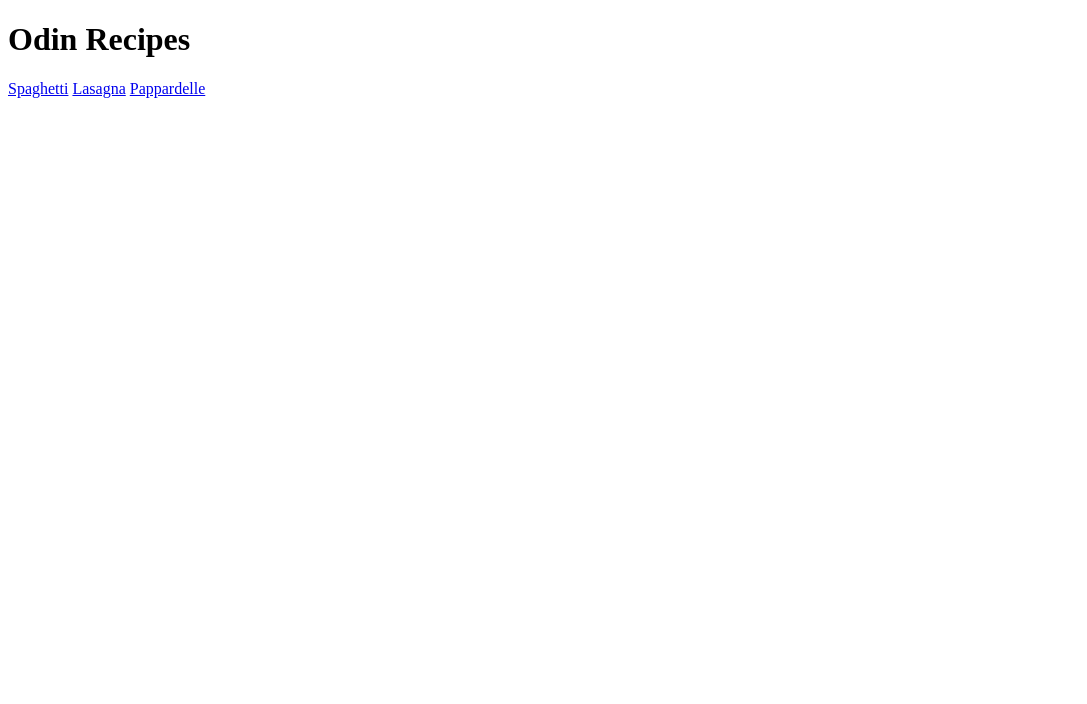
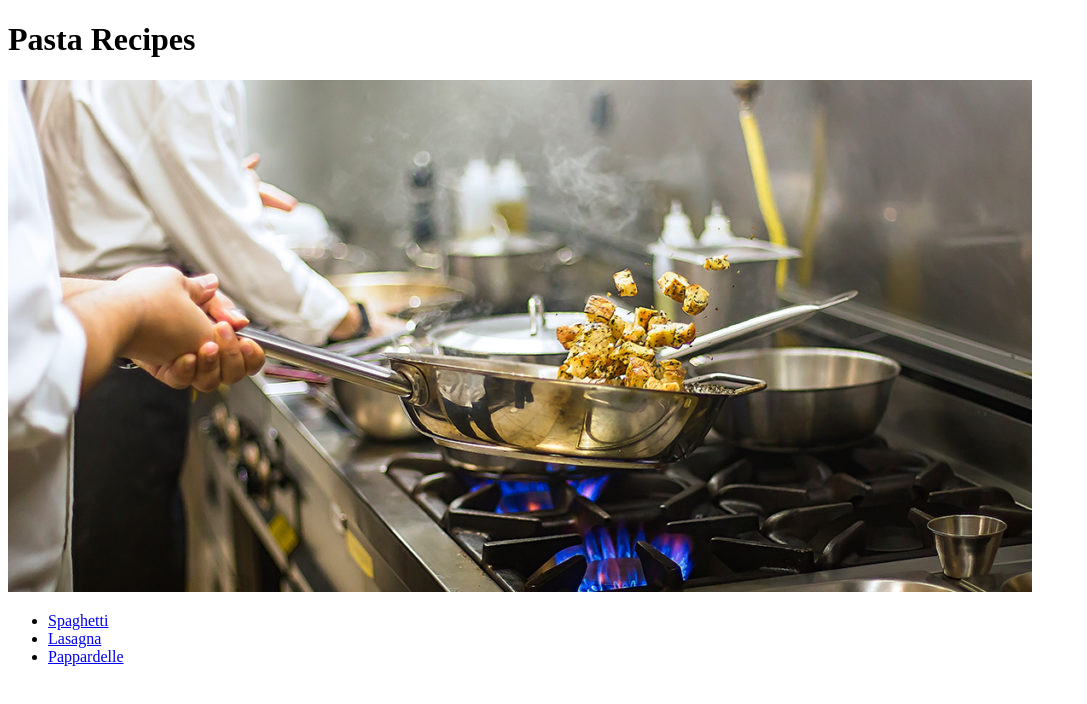
Before and after one commit to elinahub/odin-recipes, a plain HTML site: page index.html in a window 1280 px wide. Shown: the whole page, without its empty margins (0-1087 px from the left). Drawn offline with Linux system fonts and the light colour scheme.

Commit message:
Add index.html and recipes/chef.jpg

```diff
--- a/index.html
+++ b/index.html
@@ -7,9 +7,11 @@
     <title>Recipes</title>
 </head>
 <body>
-    <h1>Odin Recipes</h1>
-    <a href="recipes/spaghetti.html">Spaghetti</a>
-    <a href="recipes/lasagna.html">Lasagna</a>
-    <a href="recipes/pappardelle.html">Pappardelle</a>
+    <h1>Pasta Recipes</h1>
+ <img src="recipes/chef.jpg">
+ <ul><li><a href="recipes/spaghetti.html">Spaghetti</a></li>
+<li><a href="recipes/lasagna.html">Lasagna</a></li>
+<li><a href="recipes/pappardelle.html">Pappardelle</a></li>
+</ul>
 </body>
 </html>
```
Also changed, not shown: recipes/chef.jpg (added).
